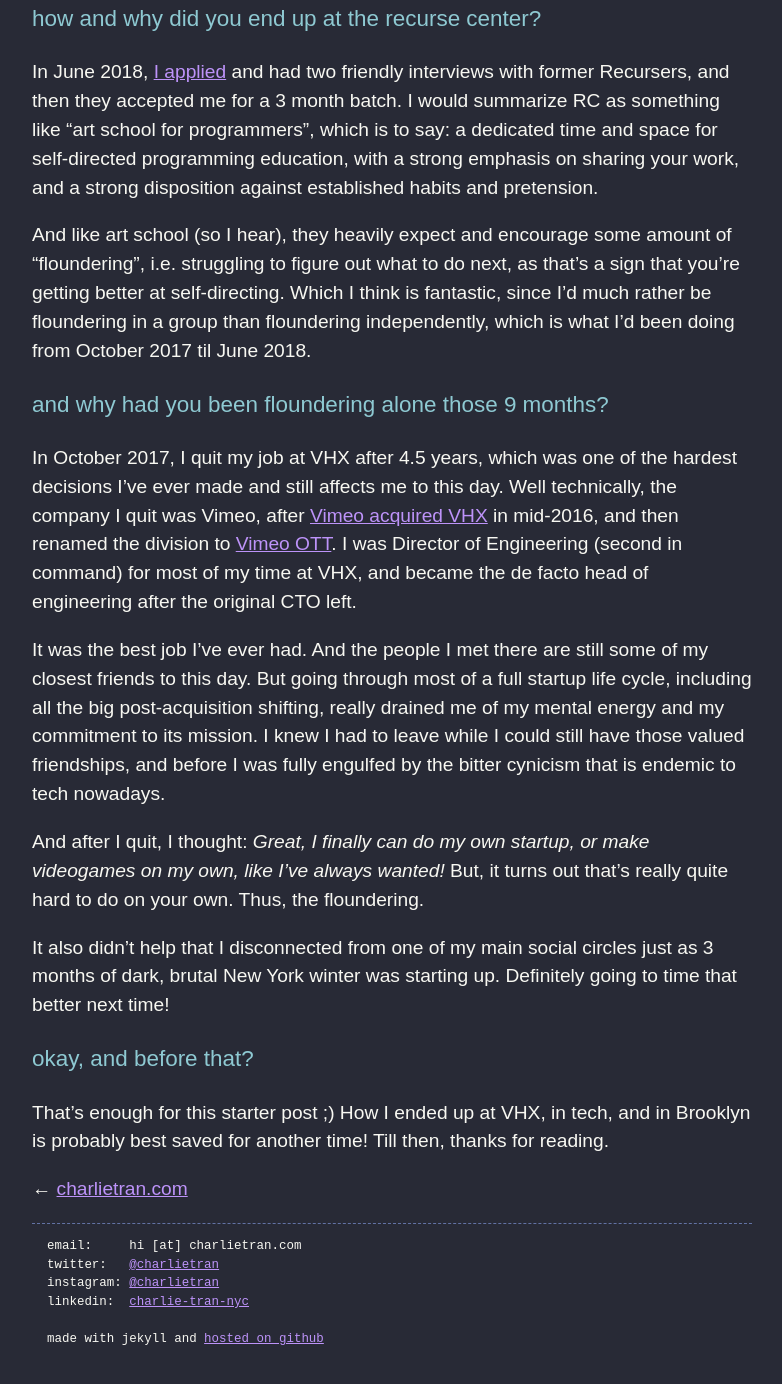
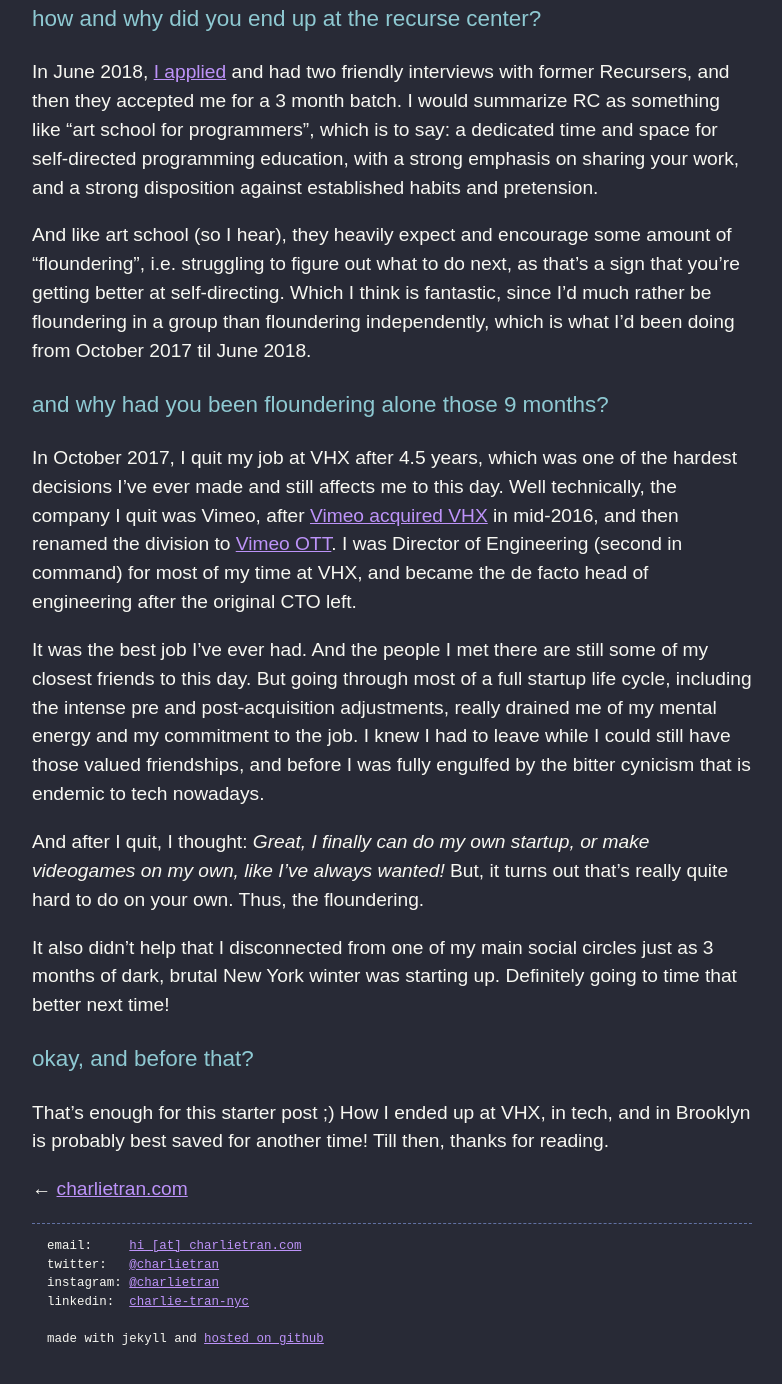
Before and after one commit to charlietran/charlietran.github.io, a Jekyll site: the page built from _posts/2018-10-01-starting-by-looking-backwards.md, in a window 1280 px wide and 1400 px high, scrolled down 758 px. Shown: the top 1384 px of the window, without its empty margins (248-1030 px from the left). Built offline with Jekyll 4.4.1, drawn with Linux system fonts in a browser that asks for light colours; some web fonts are replaced.

Commit message:
Add email link, slight wording adjustment

```diff
--- a/_includes/footer.html
+++ b/_includes/footer.html
@@ -1,6 +1,6 @@
 <footer>
   <pre>
-  email:     hi [at] charlietran.com
+  email:     <a href="mailto:'hi [at] charlietran.com'">hi [at] charlietran.com</a>
   twitter:   <a href="https://twitter.com/charlietran">@charlietran</a>
   instagram: <a href="https://instagram.com/charlietran/">@charlietran</a>
   linkedin:  <a href="https://www.linkedin.com/in/charlie-tran-nyc/">charlie-tran-nyc</a>
--- a/_posts/2018-10-01-starting-by-looking-backwards.md
+++ b/_posts/2018-10-01-starting-by-looking-backwards.md
@@ -64,10 +64,10 @@
 
 It was the best job I've ever had. And the people I met there are still some of
 my closest friends to this day. But going through most of a full startup life
-cycle, including all the big post-acquisition shifting, really drained me of my
-mental energy and my commitment to its mission. I knew I had to leave while I
-could still have those valued friendships, and before I was fully engulfed by
-the bitter cynicism that is endemic to tech nowadays.
+cycle, including the intense pre and post-acquisition adjustments, really
+drained me of my mental energy and my commitment to the job. I knew I had to
+leave while I could still have those valued friendships, and before I was fully
+engulfed by the bitter cynicism that is endemic to tech nowadays.
 
 And after I quit, I thought: *Great, I finally can do my own startup, or make
 videogames on my own, like I've always wanted!* But, it turns out that's really
```
